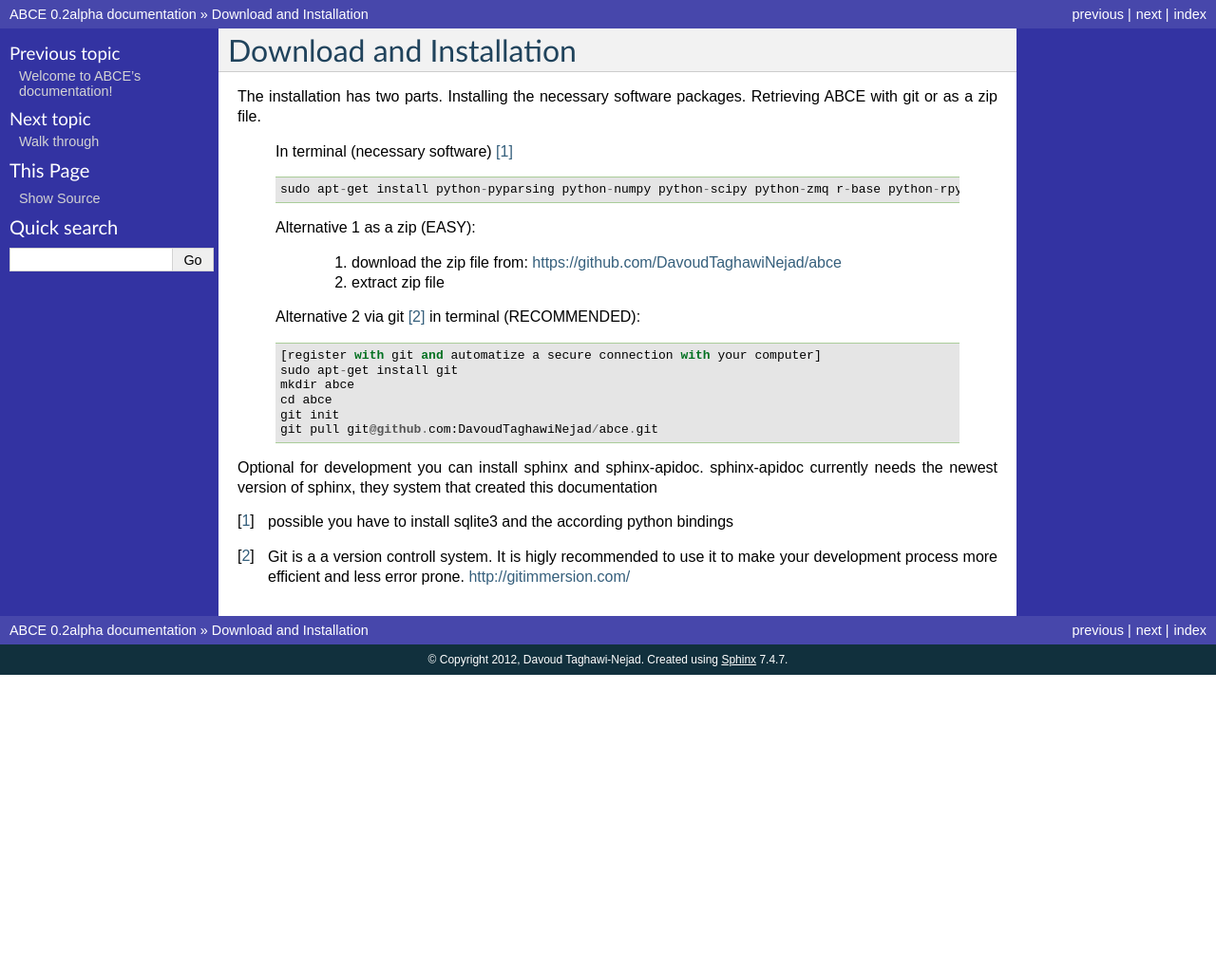
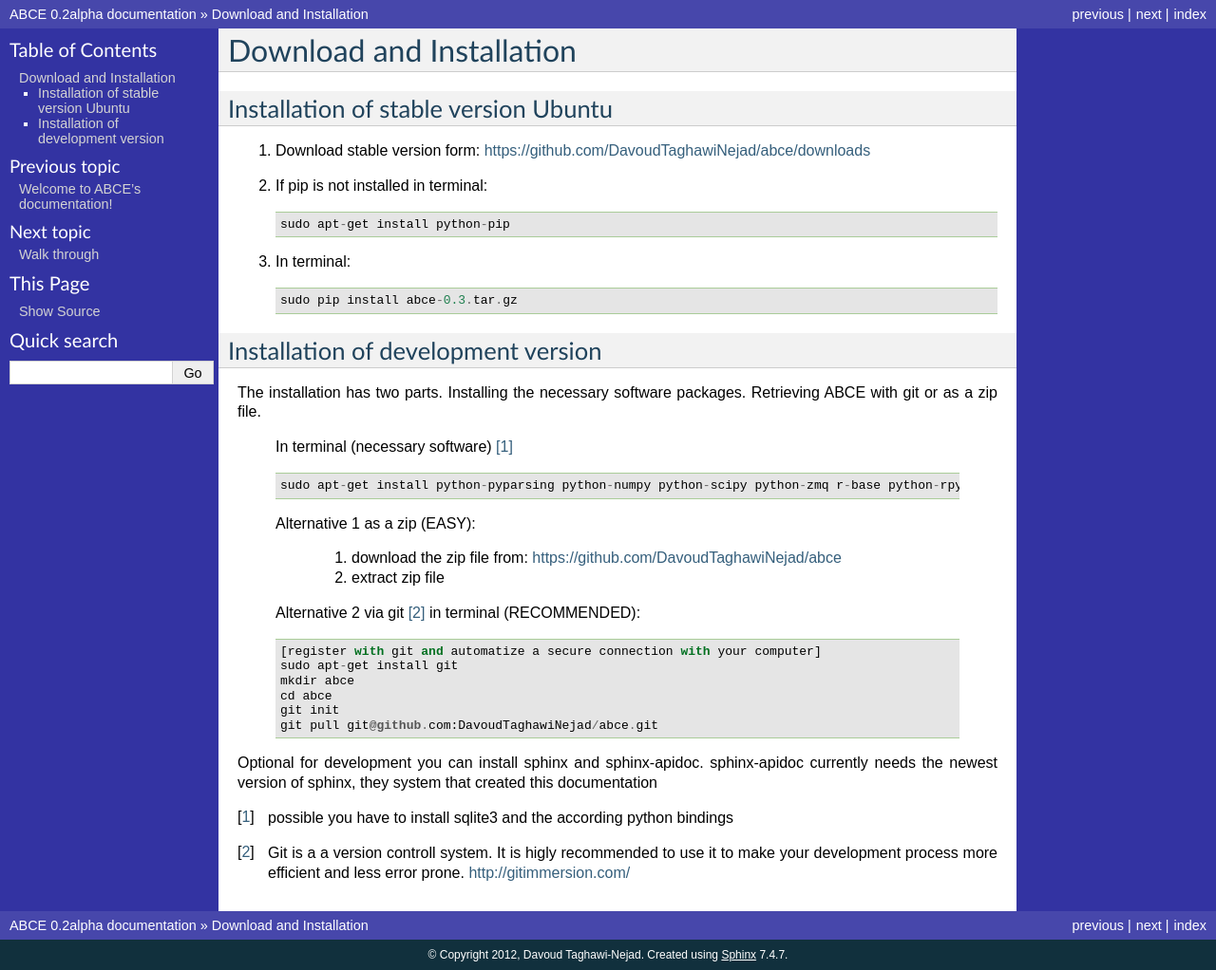
Before and after one commit to AB-CE/abce, a Sphinx documentation site: the page built from doc/installation.rst, in a window 1280 px wide. Shown: the whole page at 95% size. Built offline with Sphinx 7.4.7, drawn with Linux system fonts in a browser that asks for light colours; before the commit the page ends 900 px from its top, so only the background shows below that.

Commit message:
pip ready

```diff
--- a/doc/installation.rst
+++ b/doc/installation.rst
@@ -1,5 +1,23 @@
 Download and Installation
 =========================
+
+Installation of stable version Ubuntu
+-------------------------------------
+
+1. Download stable version form:  https://github.com/DavoudTaghawiNejad/abce/downloads
+2. If pip is not installed in terminal::
+
+    sudo apt-get install python-pip
+
+3. In terminal::
+
+    sudo pip install abce-0.3.tar.gz
+
+
+
+
+Installation of development version
+-----------------------------------
 
 The installation has two parts. Installing the necessary software packages. Retrieving ABCE with git or as a zip file.
 
--- a/setup.py
+++ b/setup.py
@@ -15,7 +15,7 @@ setup(
       packages=[''],
       modules=['abce', 'abceagent', 'abce_db', 'abcetools', 'postprocess'],
       long_description=open('README.rst').read(),
-      install_requires=['pyparsing', 'numpy','scipy', 'rpy2', 'pyzmq'],
+      install_requires=['python-dev', 'pyparsing', 'numpy','scipy', 'rpy2', 'pyzmq'],
       data_files=[('', ['lib/postprocess.R'])],
      )
 
```
